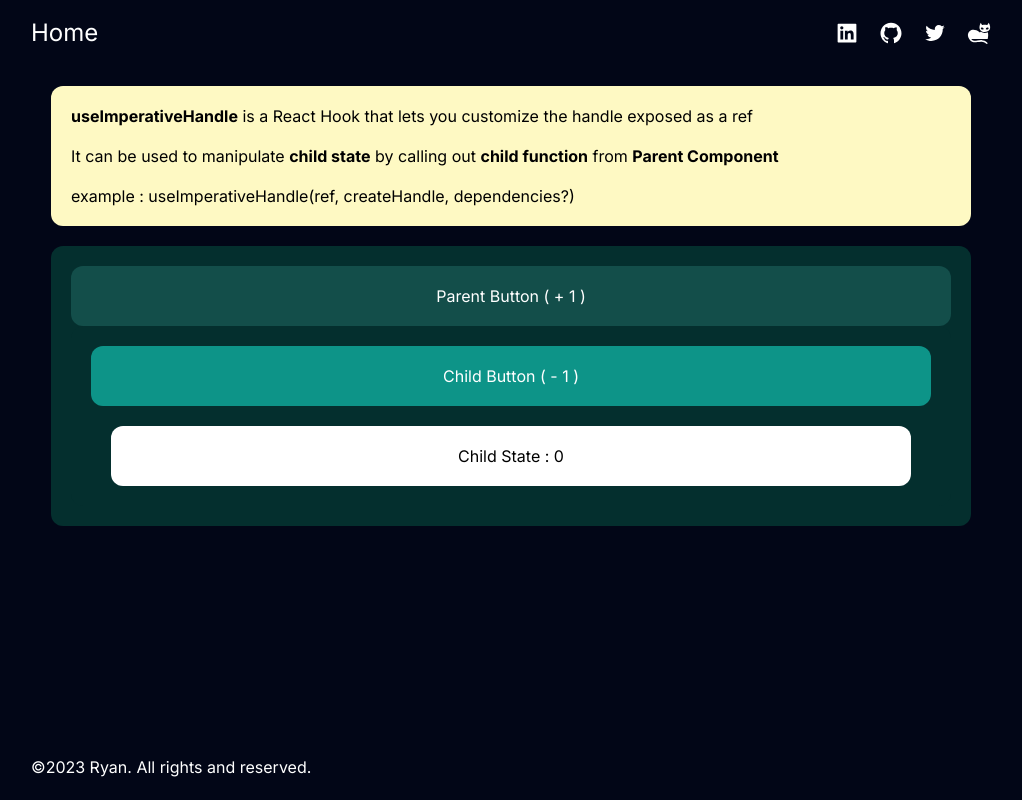
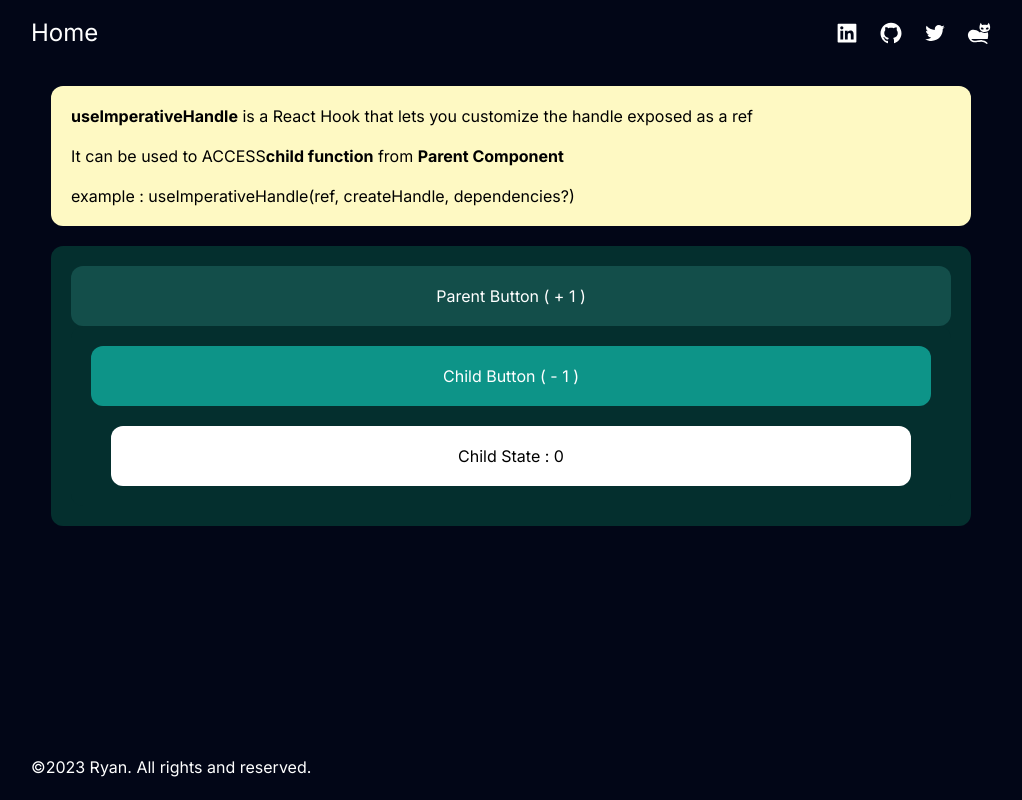
Before and after one commit to ryanfadhilah/hooks-next, a Next.js app: page /hookImperativeHandler in a window 1280 px wide. Shown: the whole page, without its empty margins (129-1151 px from the left). Built offline with nearby package versions, Linux system fonts and the light colour scheme.

Commit message:
adjust explanation

```diff
--- a/src/app/(page)/hookContex/page.jsx
+++ b/src/app/(page)/hookContex/page.jsx
@@ -18,8 +18,8 @@ const HookContext = () => {
             you read and subscribe to context from your component.
           </p>
           <p>
-            It allows the <b className="font-bold">Child Component</b>{" "}
-            manipulate data of <b className="font-bold">Parent state</b>
+            It allows the <b className="font-bold">Child Component</b> to have
+            ACCESS <b className="font-bold">Parent State & Function</b>
           </p>
           <p>example : const value = useContext(SomeContext)</p>
         </section>
--- a/src/app/(page)/hookImperativeHandler/page.jsx
+++ b/src/app/(page)/hookImperativeHandler/page.jsx
@@ -14,8 +14,8 @@ const HookImperativeHandler = () => {
           lets you customize the handle exposed as a ref
         </p>
         <p>
-          It can be used to manipulate <b className="font-bold">child state</b>{" "}
-          by calling out <b className="font-bold">child function</b> from{" "}
+          It can be used to ACCESS
+          <b className="font-bold">child function</b> from{" "}
           <b className="font-bold">Parent Component</b>
         </p>
         <p>example : useImperativeHandle(ref, createHandle, dependencies?)</p>
```
